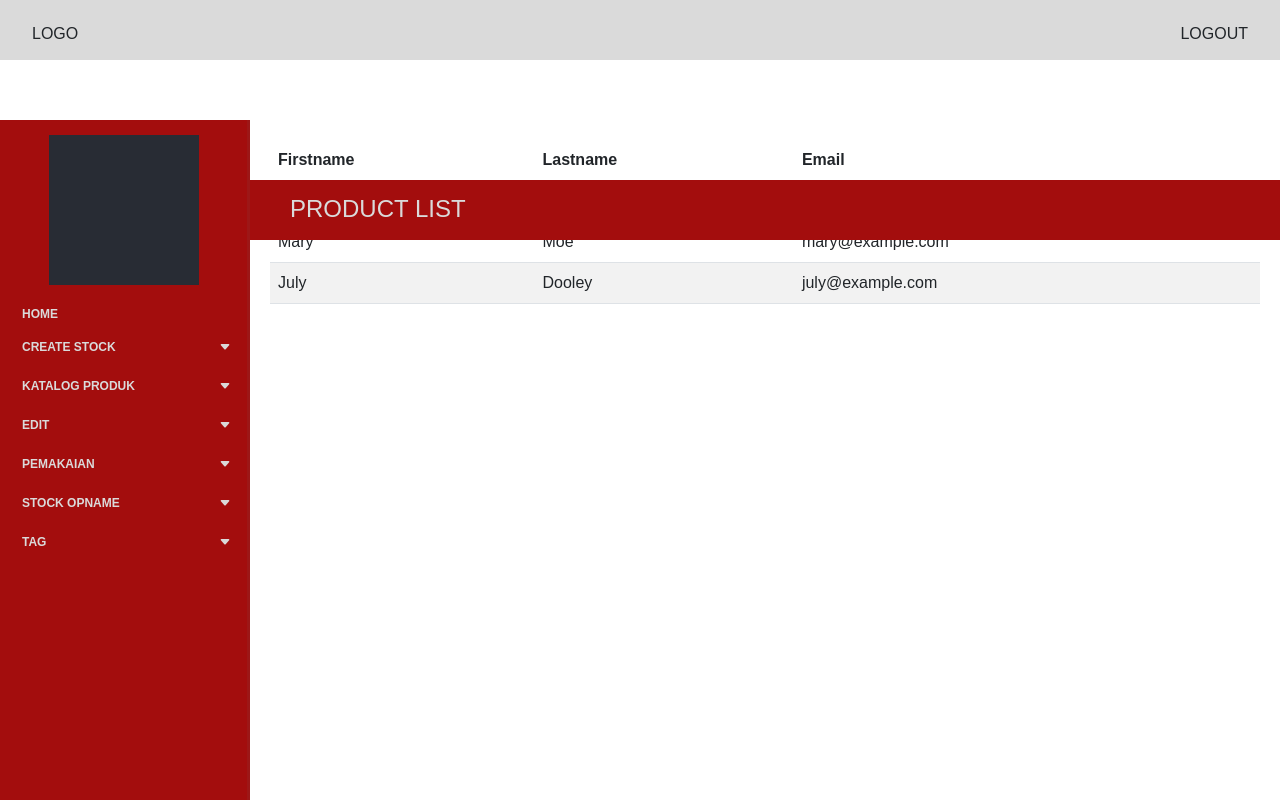
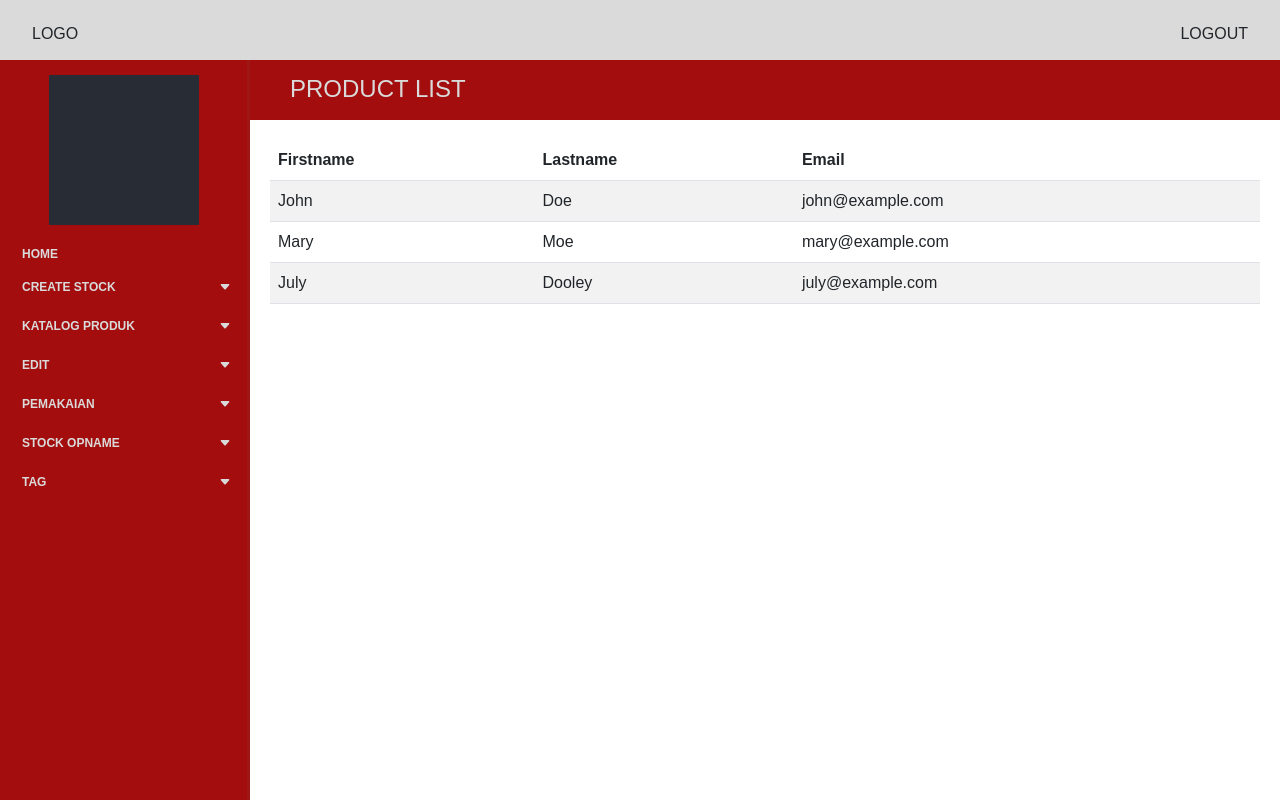
Before and after one commit to ahsan-soryadi/codespaces-react, a React (Create React App) app: page /productList in a window 1280 px wide. Built offline with nearby package versions, Linux system fonts and the light colour scheme.

Commit message:
modified:   src/App.css

```diff
--- a/src/App.css
+++ b/src/App.css
@@ -45,8 +45,9 @@ body {
   position: fixed;
   /* float: left; */
   z-index: 1000;
-  /* top: 0px; */
+  top: 0px;
   /* font-size: 2.5vh; */
+  margin-top: 60px;
   border-right: 3px solid rgba(111, 111, 111, 0.1);
   font-size: 12px;
   left: 0;
@@ -126,7 +127,7 @@ i.active {
   background-color: #a30d0d;
   color: #dadada;
   position: fixed;
-  /* top: 0px; */
+  top: 0px;
   z-index: 1;
   height: 60px;
   width: 100%;
```
